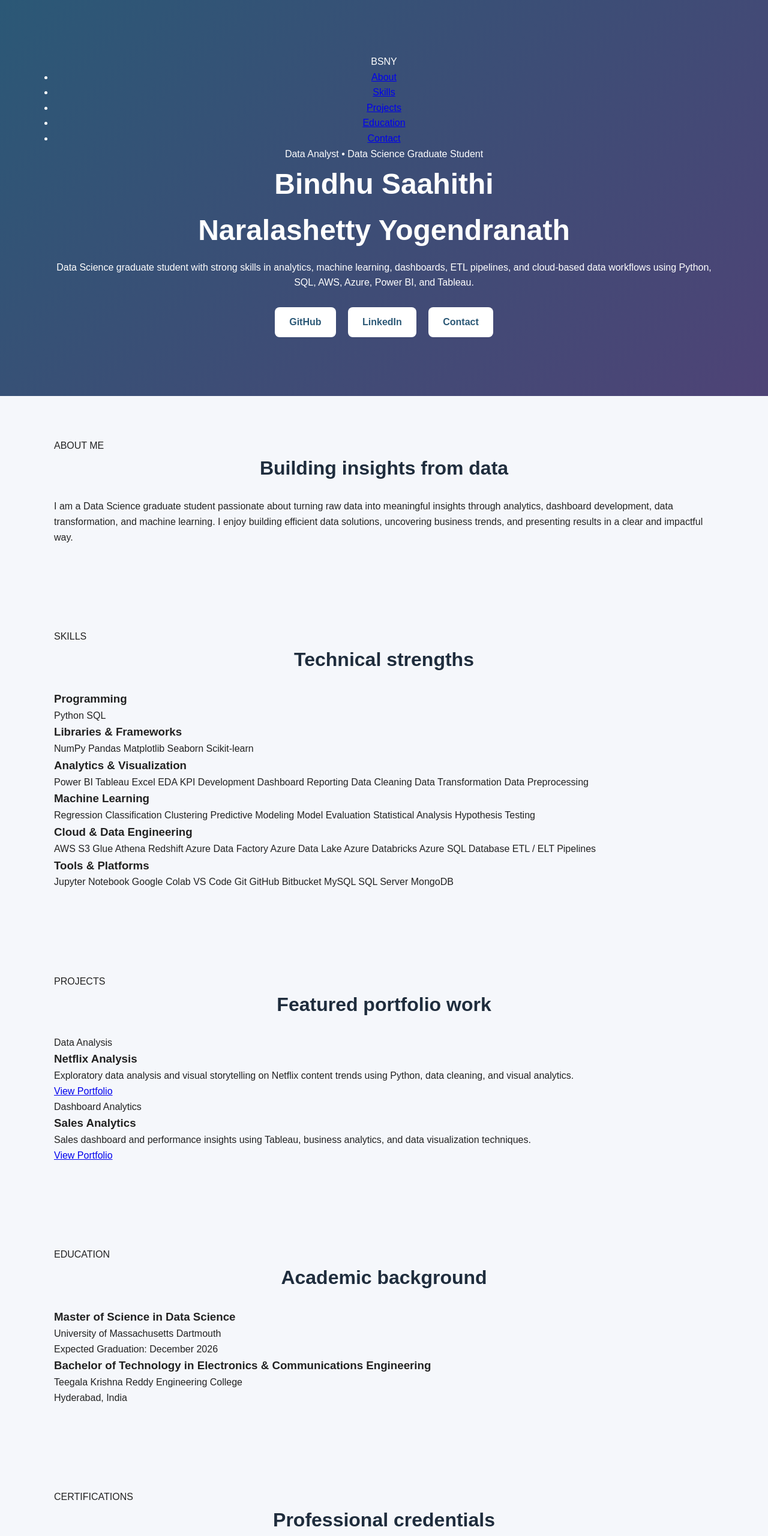
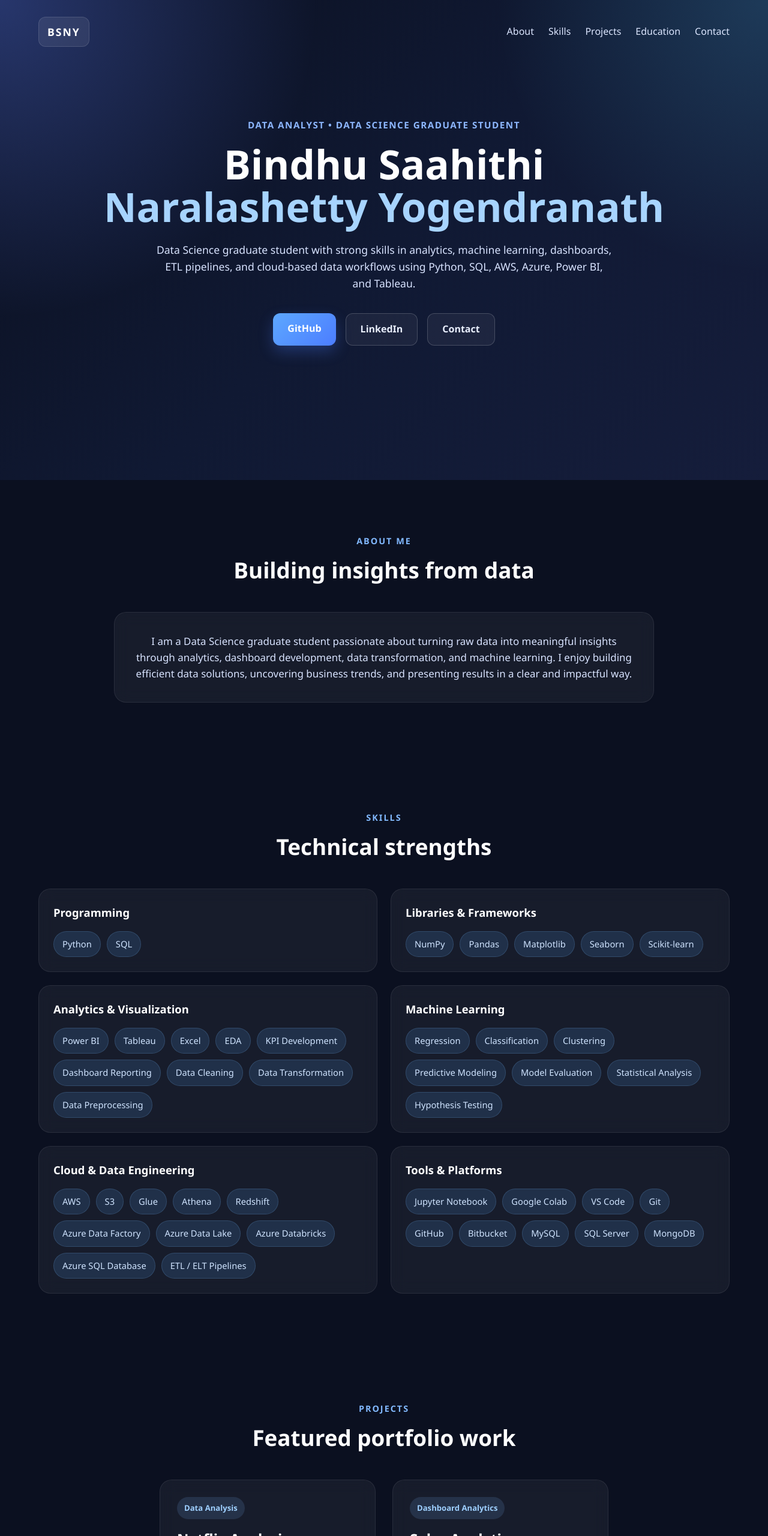
Before and after one commit to bindhusaahithi/bindhusaahithi.github.io, a plain HTML site: page index.html in a window 1280 px wide. Shown: the top 2560 px of the page at 60% size. Drawn offline with Linux system fonts and the light colour scheme.

Commit message:
Revamp CSS styles for improved design and layout
Updated styles for a modern look and improved responsiveness.

```diff
--- a/style.css
+++ b/style.css
@@ -2,187 +2,378 @@
   margin: 0;
   padding: 0;
   box-sizing: border-box;
-  font-family: Arial, sans-serif;
+  font-family: "Segoe UI", Tahoma, Geneva, Verdana, sans-serif;
+}
+
+html {
+  scroll-behavior: smooth;
 }
 
 body {
-  background: #f5f7fb;
-  color: #222;
+  background: #0b1020;
+  color: #e8eefc;
   line-height: 1.6;
 }
 
 .container {
   width: 90%;
-  max-width: 1100px;
-  margin: auto;
+  max-width: 1180px;
+  margin: 0 auto;
 }
 
 .hero {
-  background: linear-gradient(135deg, #2b5876, #4e4376);
-  color: white;
+  min-height: 100vh;
+  background:
+    radial-gradient(circle at top left, rgba(92, 126, 250, 0.35), transparent 35%),
+    radial-gradient(circle at top right, rgba(85, 205, 252, 0.18), transparent 30%),
+    linear-gradient(135deg, #0b1020, #101933, #151d3b);
+  padding-bottom: 60px;
+}
+
+.navbar {
+  display: flex;
+  justify-content: space-between;
+  align-items: center;
+  padding: 28px 0;
+}
+
+.logo {
+  font-size: 1.1rem;
+  font-weight: 700;
+  color: #ffffff;
+  letter-spacing: 2px;
+  background: rgba(255, 255, 255, 0.08);
+  padding: 10px 14px;
+  border-radius: 12px;
+  border: 1px solid rgba(255, 255, 255, 0.12);
+}
+
+.nav-links {
+  list-style: none;
+  display: flex;
+  gap: 24px;
+}
+
+.nav-links a {
+  text-decoration: none;
+  color: #dce6ff;
+  font-weight: 500;
+  transition: 0.3s ease;
+}
+
+.nav-links a:hover {
+  color: #7cc7ff;
+}
+
+.hero-content {
   text-align: center;
-  padding: 90px 20px;
+  padding-top: 90px;
+}
+
+.small-heading {
+  color: #8db7ff;
+  font-size: 0.95rem;
+  letter-spacing: 1.5px;
+  text-transform: uppercase;
+  margin-bottom: 18px;
+  font-weight: 600;
 }
 
 .hero h1 {
-  font-size: 3rem;
-  margin-bottom: 10px;
+  font-size: 4.2rem;
+  line-height: 1.05;
+  font-weight: 800;
+  margin-bottom: 22px;
+  color: #ffffff;
 }
 
-.subtitle {
-  font-size: 1.25rem;
-  margin-bottom: 15px;
+.hero h1 span {
+  color: #a7d4ff;
 }
 
-.intro {
-  max-width: 720px;
-  margin: 0 auto 25px;
-  font-size: 1rem;
+.hero-text {
+  max-width: 760px;
+  margin: 0 auto;
+  font-size: 1.1rem;
+  color: #d8e3ff;
 }
 
 .hero-buttons {
-  margin-top: 20px;
+  margin-top: 36px;
+  display: flex;
+  justify-content: center;
+  gap: 16px;
+  flex-wrap: wrap;
 }
 
 .btn {
+  text-decoration: none;
+  padding: 13px 24px;
+  border-radius: 12px;
+  font-weight: 700;
+  transition: 0.3s ease;
   display: inline-block;
-  padding: 12px 24px;
-  margin: 8px;
-  background: white;
-  color: #2b5876;
-  text-decoration: none;
-  border-radius: 8px;
-  font-weight: bold;
+}
+
+.btn.primary {
+  background: linear-gradient(135deg, #5da8ff, #4c7dff);
+  color: white;
+  box-shadow: 0 10px 25px rgba(76, 125, 255, 0.28);
+}
+
+.btn.primary:hover {
+  transform: translateY(-3px);
+}
+
+.btn.secondary {
+  color: #e8eefc;
+  border: 1px solid rgba(255, 255, 255, 0.18);
+  background: rgba(255, 255, 255, 0.05);
+}
+
+.btn.secondary:hover {
+  transform: translateY(-3px);
+  background: rgba(255, 255, 255, 0.1);
+}
+
+.section {
+  padding: 90px 0;
+}
+
+.section-title {
+  text-align: center;
+  margin-bottom: 40px;
+}
+
+.section-title p {
+  color: #82b9ff;
+  letter-spacing: 2px;
+  font-size: 0.9rem;
+  font-weight: 700;
+  margin-bottom: 8px;
+}
+
+.section-title h2 {
+  font-size: 2.3rem;
+  color: #ffffff;
+}
+
+.about-card,
+.contact-card,
+.project-card,
+.skill-box,
+.edu-card,
+.cert-card {
+  background: rgba(255, 255, 255, 0.05);
+  border: 1px solid rgba(255, 255, 255, 0.08);
+  border-radius: 20px;
+  backdrop-filter: blur(12px);
+}
+
+.about-card {
+  max-width: 900px;
+  margin: 0 auto;
+  padding: 34px;
+  text-align: center;
+  color: #d8e3ff;
+  font-size: 1.06rem;
+}
+
+.skills-grid {
+  display: grid;
+  grid-template-columns: repeat(2, 1fr);
+  gap: 22px;
+}
+
+.skill-box {
+  padding: 24px;
+}
+
+.skill-box h3 {
+  margin-bottom: 16px;
+  color: #ffffff;
+  font-size: 1.15rem;
+}
+
+.tags {
+  display: flex;
+  flex-wrap: wrap;
+  gap: 10px;
+}
+
+.tags span {
+  background: rgba(93, 168, 255, 0.14);
+  color: #cfe4ff;
+  border: 1px solid rgba(125, 195, 255, 0.18);
+  padding: 9px 14px;
+  border-radius: 999px;
+  font-size: 0.92rem;
+}
+
+.projects-grid {
+  display: grid;
+  grid-template-columns: repeat(2, minmax(280px, 360px));
+  justify-content: center;
+  gap: 28px;
+}
+
+.project-card {
+  padding: 28px;
   transition: 0.3s ease;
 }
 
-.btn:hover {
-  transform: translateY(-2px);
+.project-card:hover {
+  transform: translateY(-6px);
+  box-shadow: 0 16px 34px rgba(0, 0, 0, 0.2);
 }
 
-.btn-outline {
-  background: transparent;
-  color: white;
-  border: 2px solid white;
+.project-label {
+  display: inline-block;
+  margin-bottom: 14px;
+  background: rgba(130, 185, 255, 0.14);
+  color: #9ed0ff;
+  padding: 8px 12px;
+  border-radius: 999px;
+  font-size: 0.82rem;
+  font-weight: 700;
 }
 
-section {
-  padding: 70px 0;
+.project-card h3 {
+  font-size: 1.5rem;
+  color: #ffffff;
+  margin-bottom: 14px;
 }
 
-h2 {
-  text-align: center;
-  margin-bottom: 25px;
-  font-size: 2rem;
-  color: #1f2d3d;
+.project-card p {
+  color: #d7e3ff;
+  margin-bottom: 22px;
 }
 
-.about p,
-.contact p {
-  text-align: center;
-  max-width: 800px;
-  margin: 10px auto;
-  font-size: 1rem;
+.project-btn {
+  text-decoration: none;
+  color: white;
+  background: linear-gradient(135deg, #5da8ff, #4c7dff);
+  padding: 12px 18px;
+  border-radius: 12px;
+  font-weight: 700;
+  display: inline-block;
 }
 
-.skills-list {
-  display: flex;
-  flex-wrap: wrap;
-  justify-content: center;
-  gap: 12px;
-  margin-top: 20px;
+.edu-grid,
+.cert-grid {
+  display: grid;
+  grid-template-columns: repeat(2, 1fr);
+  gap: 24px;
 }
 
-.skills-list span {
-  background: #e3ebf7;
-  color: #1f3b57;
-  padding: 10px 18px;
-  border-radius: 20px;
-  font-weight: bold;
-  font-size: 0.95rem;
+.edu-card,
+.cert-card {
+  padding: 28px;
 }
 
-.project-grid {
-  display: grid;
-  grid-template-columns: repeat(auto-fit, minmax(280px, 320px));
-  gap: 25px;
-  justify-content: center;
-  margin-top: 20px;
+.edu-card h3,
+.cert-card h3 {
+  color: #ffffff;
+  margin-bottom: 12px;
+  font-size: 1.2rem;
 }
 
-.card {
-  background: white;
-  padding: 28px 24px;
-  border-radius: 14px;
-  box-shadow: 0 6px 18px rgba(0, 0, 0, 0.08);
-  text-align: center;
-  transition: transform 0.25s ease, box-shadow 0.25s ease;
+.edu-card p,
+.cert-card p,
+.edu-card span {
+  color: #d6e3ff;
 }
 
-.card:hover {
-  transform: translateY(-6px);
-  box-shadow: 0 10px 22px rgba(0, 0, 0, 0.12);
+.contact-card {
+  padding: 34px;
+  display: grid;
+  grid-template-columns: repeat(2, 1fr);
+  gap: 22px;
 }
 
-.card h3 {
-  margin-bottom: 12px;
-  color: #2b5876;
-  font-size: 1.3rem;
+.contact-item h3 {
+  color: #ffffff;
+  margin-bottom: 8px;
+  font-size: 1.05rem;
 }
 
-.card p {
-  margin-bottom: 18px;
-  color: #444;
-  font-size: 0.98rem;
+.contact-item p,
+.contact-item a {
+  color: #cfe1ff;
+  text-decoration: none;
 }
 
-.card a {
-  text-decoration: none;
-  color: white;
-  background: #2b5876;
-  padding: 11px 18px;
-  border-radius: 8px;
-  display: inline-block;
-  font-weight: bold;
-  transition: 0.3s ease;
-}
-
-.card a:hover {
-  background: #1f4660;
-}
-
-.contact a {
-  color: #2b5876;
-  text-decoration: none;
-  font-weight: bold;
-}
-
-.contact a:hover {
-  text-decoration: underline;
+.contact-item a:hover {
+  color: #7cc7ff;
 }
 
 footer {
-  background: #1f2937;
-  color: white;
+  border-top: 1px solid rgba(255, 255, 255, 0.08);
+  padding: 28px 0 40px;
+  background: #0a0f1d;
+}
+
+.footer-content {
   text-align: center;
-  padding: 20px;
-  margin-top: 40px;
+  color: #9fb5dd;
+}
+
+@media (max-width: 992px) {
+  .skills-grid,
+  .edu-grid,
+  .cert-grid,
+  .contact-card,
+  .projects-grid {
+    grid-template-columns: 1fr;
+  }
+
+  .hero h1 {
+    font-size: 3rem;
+  }
+
+  .nav-links {
+    gap: 14px;
+    font-size: 0.9rem;
+  }
 }
 
 @media (max-width: 768px) {
-  .hero h1 {
-    font-size: 2.3rem;
+  .navbar {
+    flex-direction: column;
+    gap: 18px;
   }
 
-  .subtitle {
-    font-size: 1.05rem;
+  .nav-links {
+    flex-wrap: wrap;
+    justify-content: center;
   }
 
-  .intro {
-    font-size: 0.95rem;
+  .hero-content {
+    padding-top: 60px;
   }
 
-  h2 {
-    font-size: 1.7rem;
+  .hero h1 {
+    font-size: 2.4rem;
+  }
+
+  .hero-text {
+    font-size: 1rem;
+  }
+
+  .section {
+    padding: 70px 0;
+  }
+
+  .section-title h2 {
+    font-size: 1.8rem;
+  }
+
+  .about-card,
+  .contact-card,
+  .project-card,
+  .skill-box,
+  .edu-card,
+  .cert-card {
+    padding: 22px;
   }
 }
```
